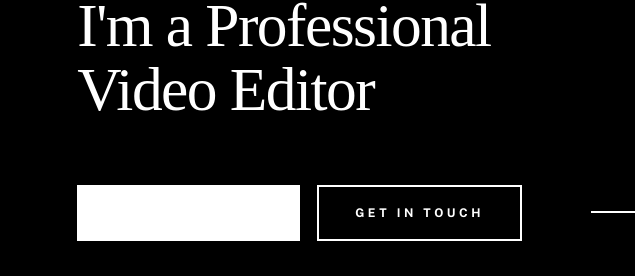
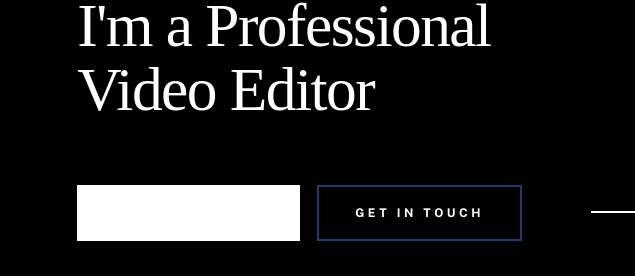
Before and after one commit to febuokarii/febuokarii, a plain HTML site: page index.html in a window 1280 px wide. Shown: the part 527-803 px from the top of the page, 0-635 px from the left. Drawn offline with nearby package versions, Linux system fonts and the light colour scheme; a web font is replaced by a local one.

Commit message:
git add .

```diff
--- a/css/styles.css
+++ b/css/styles.css
@@ -171,17 +171,17 @@
 
   /* buttons
    */
-    --color-btn                   : #333333;
+    --color-btn                   : #233C67;
     --color-btn-text              : #ffffff;
-    --color-btn-hover             : #444444;
+    --color-btn-hover             : #1a2d50;
     --color-btn-hover-text        : #ffffff;
-    --color-btn-primary           : var(--color-1);
+    --color-btn-primary           : #233C67;
     --color-btn-primary-text      : var(--color-white);
-    --color-btn-primary-hover     : var(--color-1-light);
+    --color-btn-primary-hover     : #1a2d50;
     --color-btn-primary-hover-text: var(--color-white);
-    --color-btn-stroke            : #ffffff;
+    --color-btn-stroke            : #233C67;
     --color-btn-stroke-text       : #ffffff;
-    --color-btn-stroke-hover      : var(--color-1);
+    --color-btn-stroke-hover      : #1a2d50;
     --color-btn-stroke-hover-text : var(--color-white);
 
   /* preloader
```
